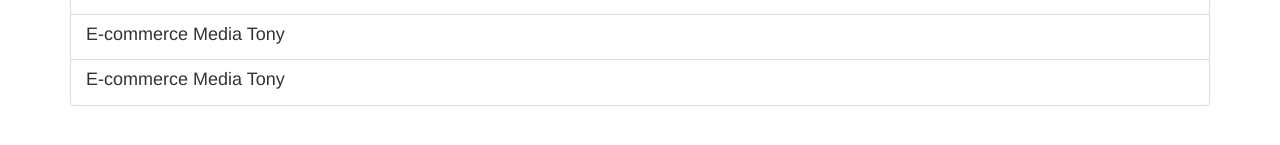
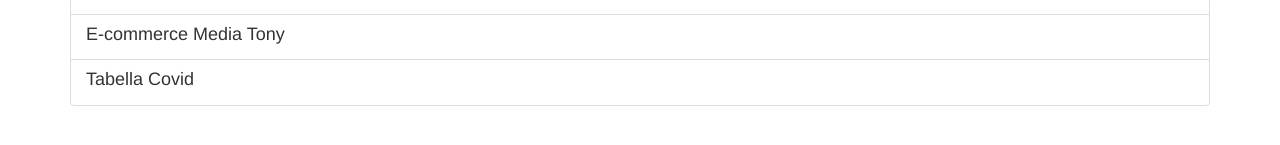
Before and after one commit to campanellaantonio08-ui/lavoritps, a plain HTML site: page index.html in a window 1280 px wide. Shown: the part 629-774 px from the top of the page. Drawn offline with nearby package versions, Linux system fonts and the light colour scheme.

Commit message:
Update index.html

```diff
--- a/index.html
+++ b/index.html
@@ -68,7 +68,7 @@
     </a>
 
     <a href="https://campanellaantonio08-ui.github.io/lavoritps/Tabellacovid.html" class="list-group-item">
-      <h4 class="list-group-item-heading">E-commerce Media Tony</h4>
+      <h4 class="list-group-item-heading">Tabella Covid</h4>
     </a>
   </div>
 </div>
```
